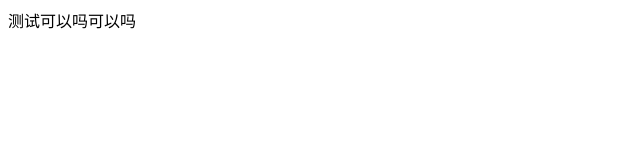
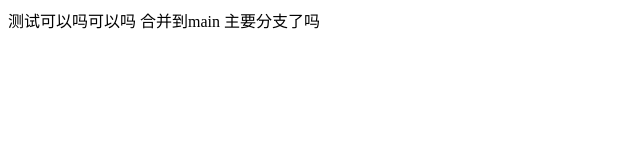
Before and after one commit to lh7zr/VUEHTML, a plain HTML site: page text.html in a window 1280 px wide. Shown: the whole page, without its empty margins (0-640 px from the left). Drawn offline with Linux system fonts and the light colour scheme.

Commit message:
添加测试文件

```diff
--- a/text.html
+++ b/text.html
@@ -6,5 +6,6 @@
 </head>
 <body>
  测试可以吗可以吗
+合并到main 主要分支了吗
 </body>
 </html>
```
